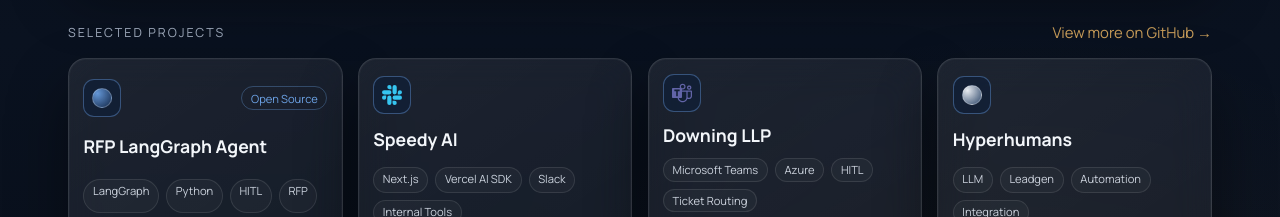
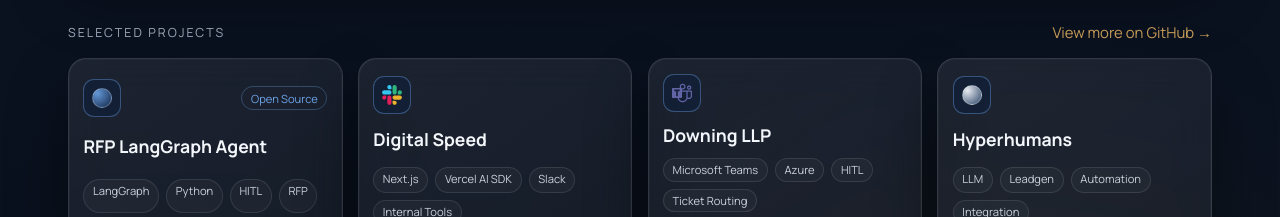
Before and after one commit to ajrlewis/ajrlewis, a Next.js app in the folder apps/web/: page / in a window 1280 px wide. Shown: the part 1200-1417 px from the top of the page. Built offline with nearby package versions, Linux system fonts and the light colour scheme.

Commit message:
feat(web): rename Speedy AI and use official Slack icon

```diff
--- a/apps/web/app/page.tsx
+++ b/apps/web/app/page.tsx
@@ -95,7 +95,7 @@
     icon: "network"
   },
   {
-    title: "Speedy AI",
+    title: "Digital Speed",
     tags: ["Next.js", "Vercel AI SDK", "Slack", "Internal Tools"],
     description:
       "Internal Slack assistant connected to handbook content and operational tools for high-confidence answers in context.",
```
Also changed, not shown: apps/web/public/icons/slack.svg, 1 other file (tests, documents, lock files or other folders).
